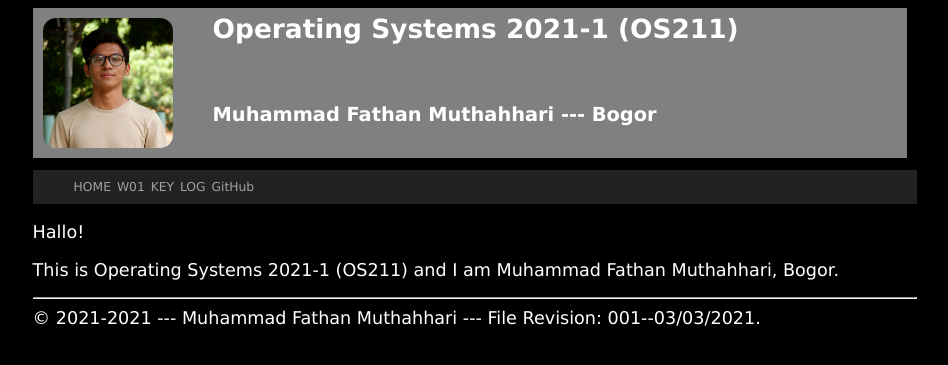
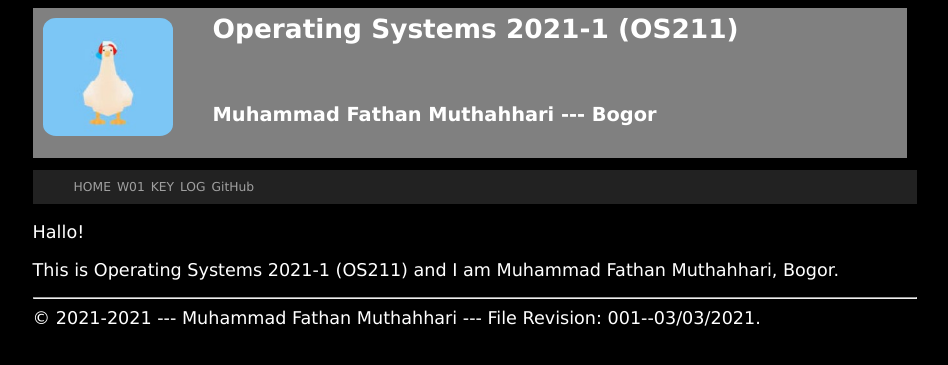
Before and after one commit to Zsaschz/os211, a Jekyll site: the page built from index.md, in a window 1280 px wide. Shown: the top 365 px of the page, without its empty margins (165-1113 px from the left). Built offline with Jekyll 4.4.1, drawn with Linux system fonts in a browser that asks for light colours.

Commit message:
OS211 Zsaschz

```diff
--- a/_layouts/layout.html
+++ b/_layouts/layout.html
@@ -11,7 +11,7 @@
   <header>
   <div class="row">
     <div class="column left">
-      <img src="{{ site.baseurl }}/assets/images/JP34-square.jpg" alt="Fathan" style="width:130px; border-radius:10%">
+      <img src="{{ site.baseurl }}/assets/images/duck.jpg" alt="Fathan" style="width:130px; border-radius:10%">
     </div>
     <div class="column right1">
       {% if page.title %}{{ page.title | escape }}
```
Also changed, not shown: assets/images/JP34-square.jpg (deleted), assets/images/duck.jpg (added).
